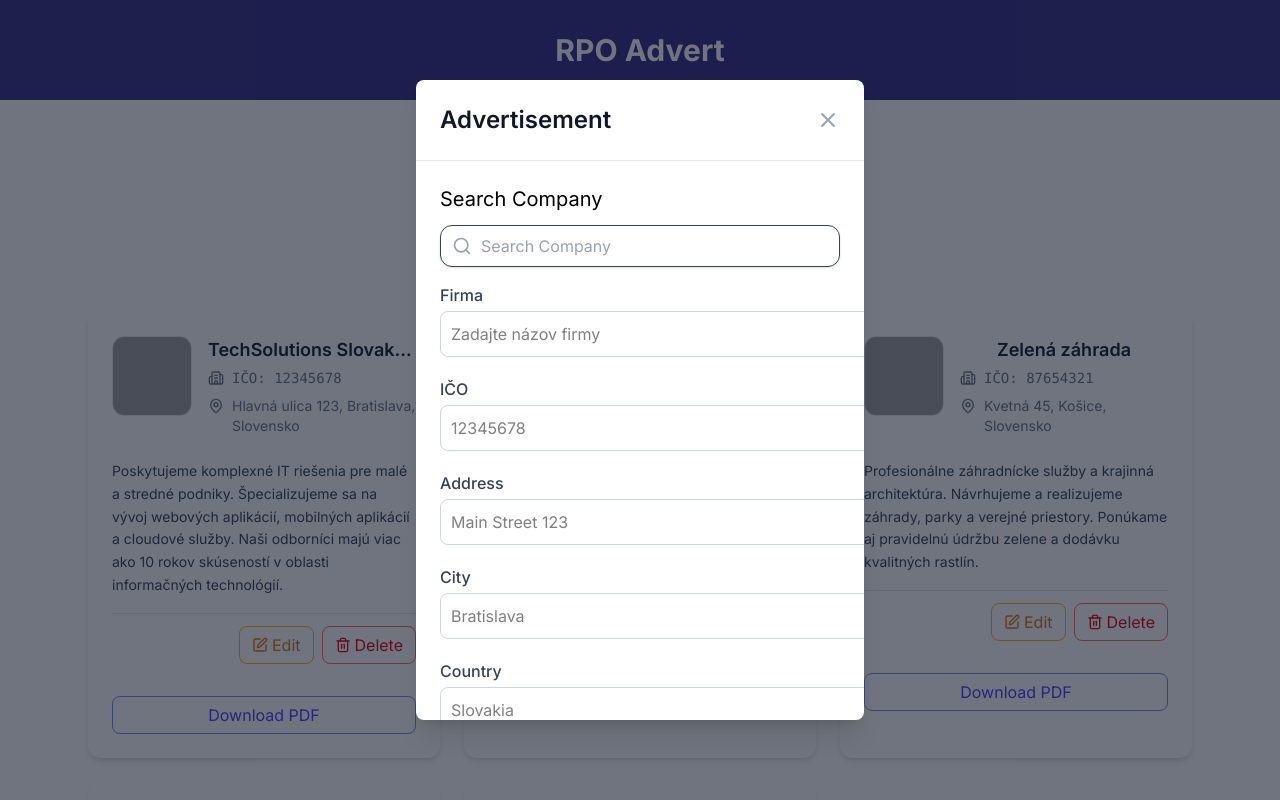
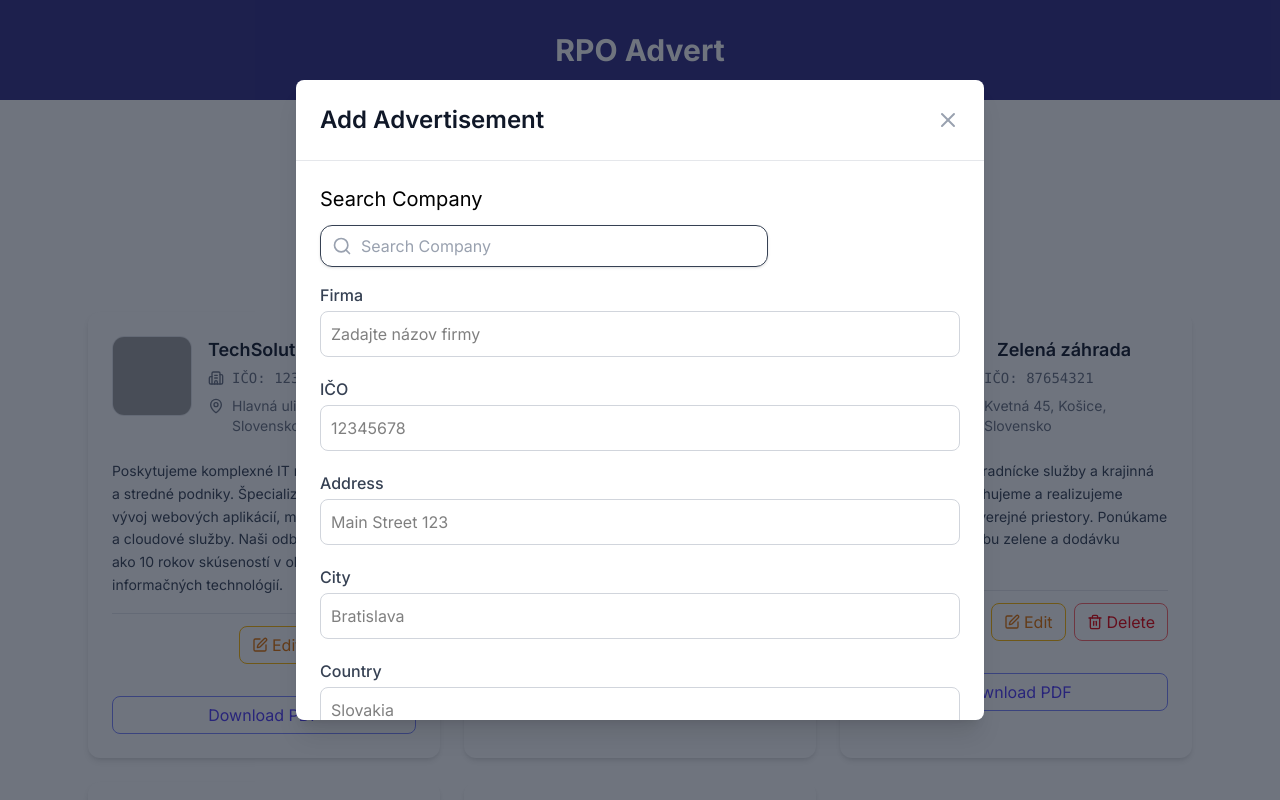
Before and after one commit to MarianFigula/rpo-app, a React (Vite) app in the folder frontend/: page / in a window 1280 px wide. Both pictures are taken after a click on the button "Pridať inzerát". Shown: the top 800 px of the page. Built offline with nearby package versions, Linux system fonts and the light colour scheme; grey boxes are pictures that could not be loaded.

Commit message:
feat: added new variable based on if I want to create or edit data

```diff
--- a/frontend/src/components/Modal.tsx
+++ b/frontend/src/components/Modal.tsx
@@ -5,10 +5,11 @@ interface ModalProps {
     isOpen: boolean;
     onClose: () => void;
     title: string;
+    isEditing?: boolean;
     children: React.ReactNode;
 }
 
-export function Modal({ isOpen, onClose, title, children }: ModalProps) {
+export function Modal({ isOpen, onClose, title, isEditing = false, children }: ModalProps) {
     if (!isOpen) return null;
 
     return (
@@ -17,11 +18,11 @@ export function Modal({ isOpen, onClose, title, children }: ModalProps) {
             onClick={onClose}
         >
             <div
-                className="bg-white rounded-lg shadow-xl max-w-md w-full mx-4 max-h-[90vh] h-[80vh] overflow-y-auto"
+                className="bg-white rounded-lg shadow-xl max-w-[60vw] mx-4 max-h-[90vh] h-[80vh] overflow-y-auto"
                 onClick={(e) => e.stopPropagation()}
             >
                 <div className="flex items-center justify-between p-6 border-b border-gray-200">
-                    <h2 className="text-2xl font-semibold text-gray-900">{title}</h2>
+                    <h2 className="text-2xl font-semibold text-gray-900">{isEditing ? `Edit ${title}` : `Add ${title}`}</h2>
                     <button
                         onClick={onClose}
                         className="text-gray-400 hover:text-gray-600 transition-colors cursor-pointer"
```
